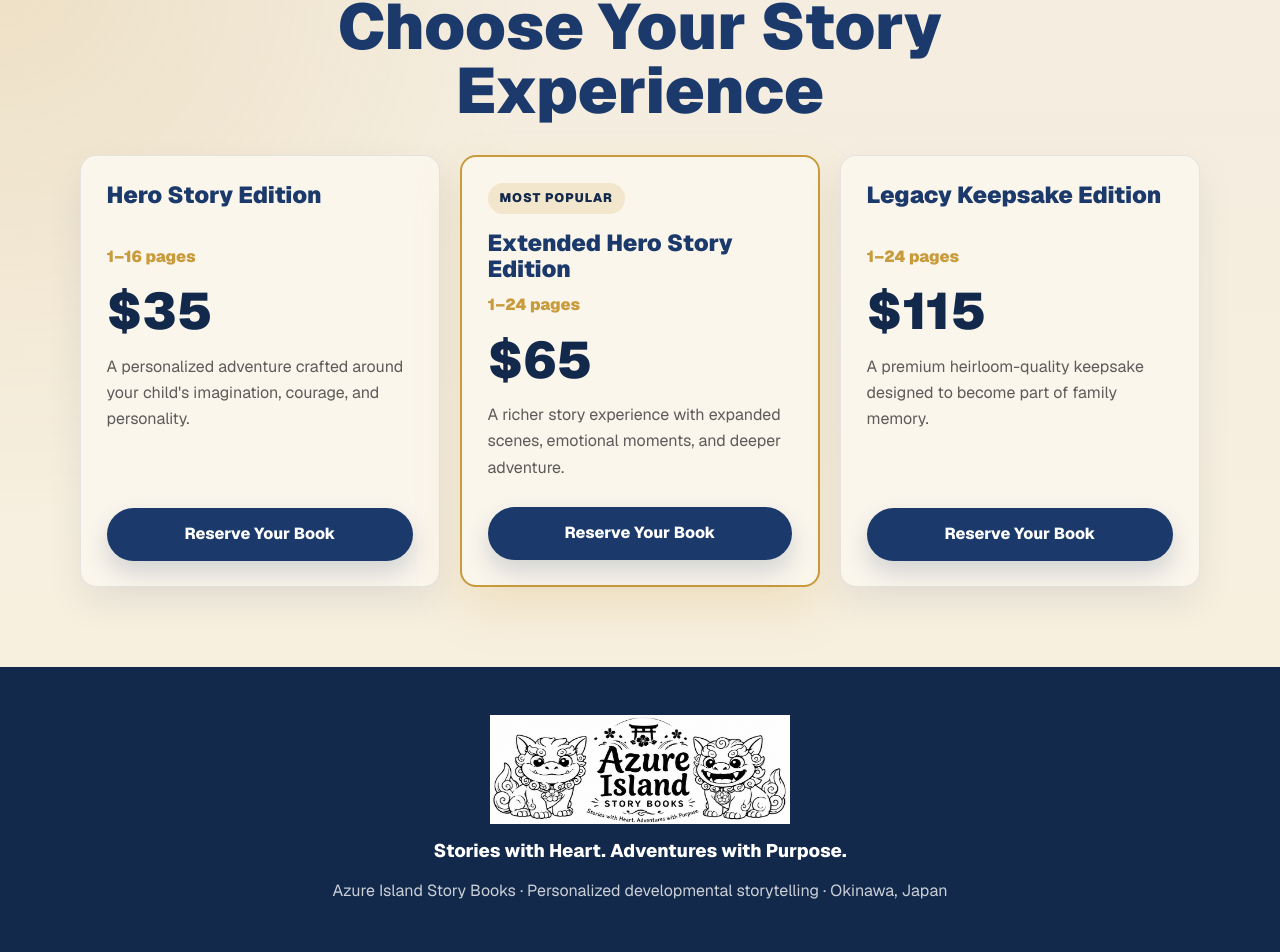
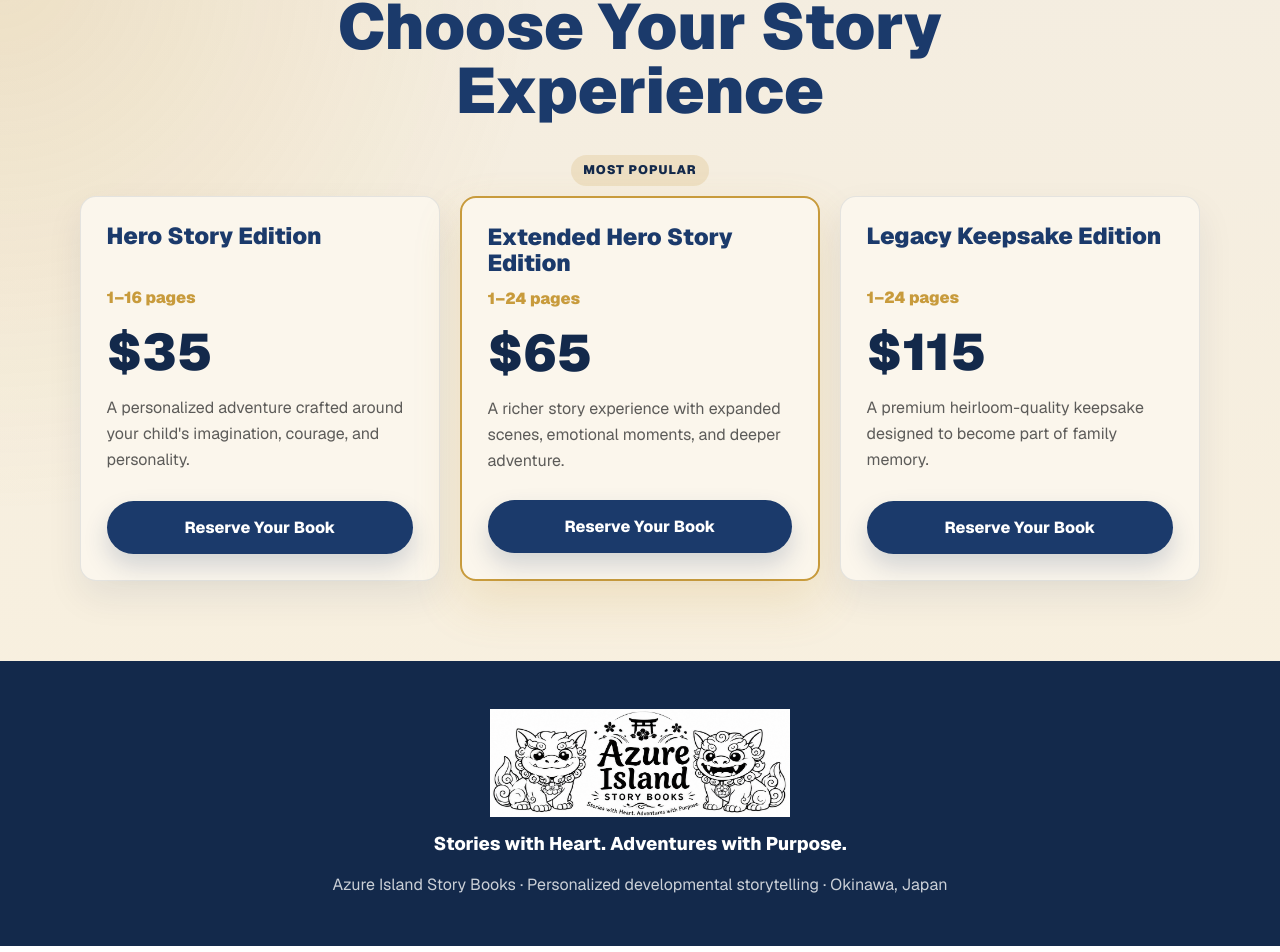
Before and after one commit to rparfait01/azure-island-storybooks, a Next.js app: page / in a window 1280 px wide. Shown: the part 2431-3383 px from the top of the page. Built offline with nearby package versions, Linux system fonts and the light colour scheme.

Commit message:
Lift 'Most Popular' badge above the price card
The badge is now its own row above the card, not inside it.
Every card reserves identical badge-zone height (2.5rem) via a
visibility:hidden placeholder on non-featured cards so all card
bodies start on the same baseline.

```diff
--- a/app/globals.css
+++ b/app/globals.css
@@ -341,9 +341,23 @@ h1 {
   padding-bottom: 5rem;
 }
 
+.price-card-wrapper {
+  display: flex;
+  flex-direction: column;
+}
+
+.price-card-badge-row {
+  display: flex;
+  align-items: flex-end;
+  justify-content: center;
+  min-height: 2.5rem;
+  padding-bottom: 0.6rem;
+}
+
 .price-card {
   position: relative;
   display: flex;
+  flex: 1;
   flex-direction: column;
   padding: 1.6rem;
 }
@@ -354,8 +368,6 @@ h1 {
 }
 
 .popular-badge {
-  align-self: flex-start;
-  margin-bottom: 1rem;
   border-radius: 999px;
   background: rgba(200, 155, 60, 0.18);
   color: var(--navy-deep);
@@ -364,6 +376,10 @@ h1 {
   font-weight: 900;
   letter-spacing: 0.08em;
   text-transform: uppercase;
+}
+
+.popular-badge-spacer {
+  visibility: hidden;
 }
 
 .price-card h3 {
--- a/app/page.tsx
+++ b/app/page.tsx
@@ -185,11 +185,18 @@ export default function Home() {
         </div>
         <div className="pricing-grid">
           {editions.map((edition) => (
+            <div className="price-card-wrapper" key={edition.title}>
+              <div className="price-card-badge-row">
+                <span
+                  className={`popular-badge${edition.featured ? "" : " popular-badge-spacer"}`}
+                  aria-hidden={!edition.featured}
+                >
+                  Most Popular
+                </span>
+              </div>
               <article
                 className={`price-card${edition.featured ? " price-card-featured" : ""}`}
-              key={edition.title}
               >
-              {edition.featured ? <span className="popular-badge">Most Popular</span> : null}
                 <h3>{edition.title}</h3>
                 <p className="page-count">{edition.pages}</p>
                 <p className="price">{edition.price}</p>
@@ -198,6 +205,7 @@ export default function Home() {
                   Reserve Your Book
                 </a>
               </article>
+            </div>
           ))}
         </div>
       </section>
```
Lines whose indentation alone changed are shown as unchanged.
